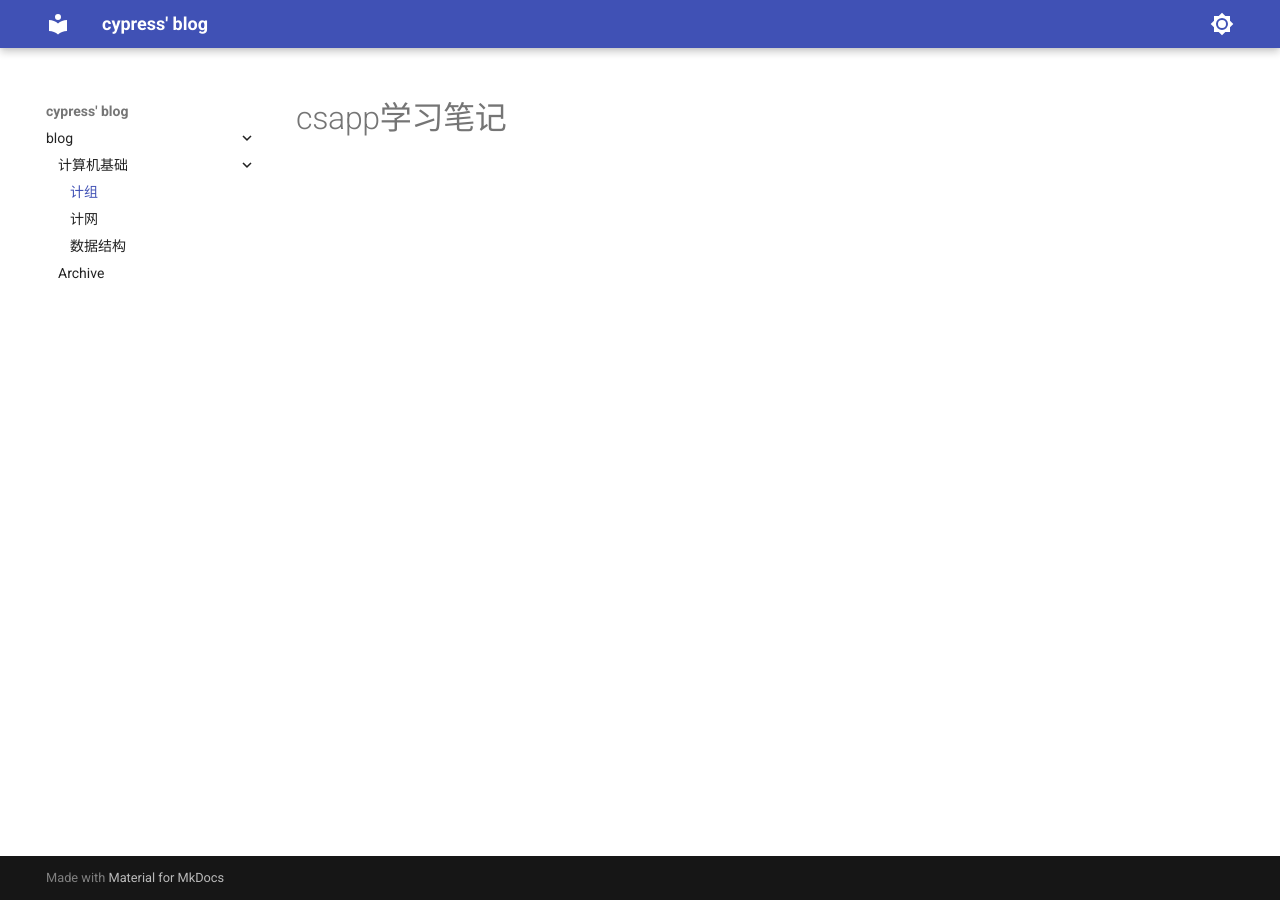
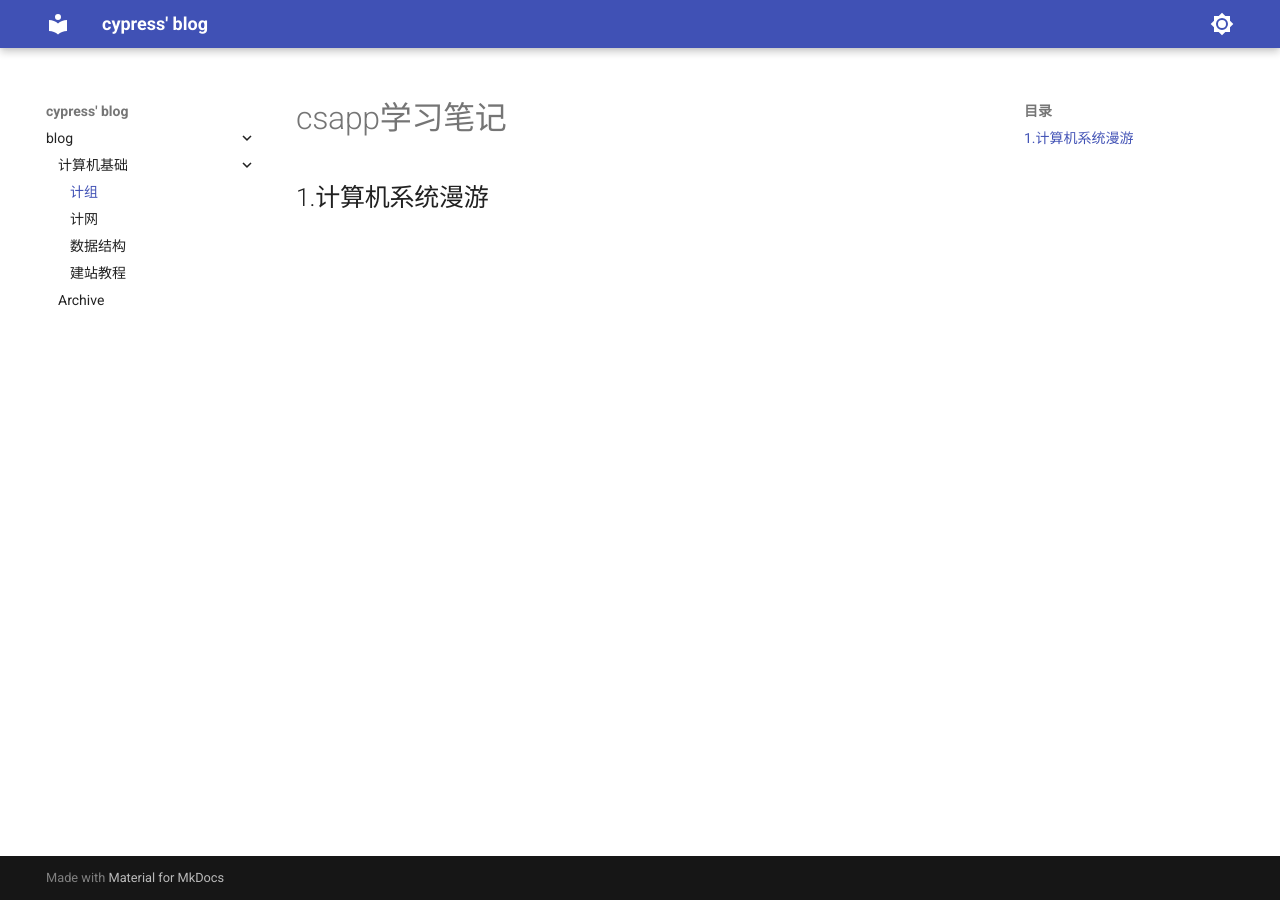
Before and after one commit to cyprer/blog, an MkDocs documentation site: the page built from docs/blog/csapp.md, in a window 1280 px wide. Built offline with MkDocs 1.6.1 and Material for MkDocs 9.7.7, drawn with Linux system fonts in a browser that asks for light colours.

Commit message:
弄了个图片

```diff
--- a/docs/blog/csapp.md
+++ b/docs/blog/csapp.md
@@ -1 +1,2 @@
 # csapp学习笔记
+##　1.计算机系统漫游
--- a/mkdocs.yml
+++ b/mkdocs.yml
@@ -44,3 +44,4 @@ nav:
       - 计组: blog/csapp.md
       - 计网: blog/cs-net.md
       - 数据结构: blog/datastructure.md
+      - 建站教程: site-construction.md
```
Also changed, not shown: docs/blog/site-construction.md (renamed from docs/site-construction.md), pictures/60603714021612eb765f132fe6ab8d76.jpeg (added).
